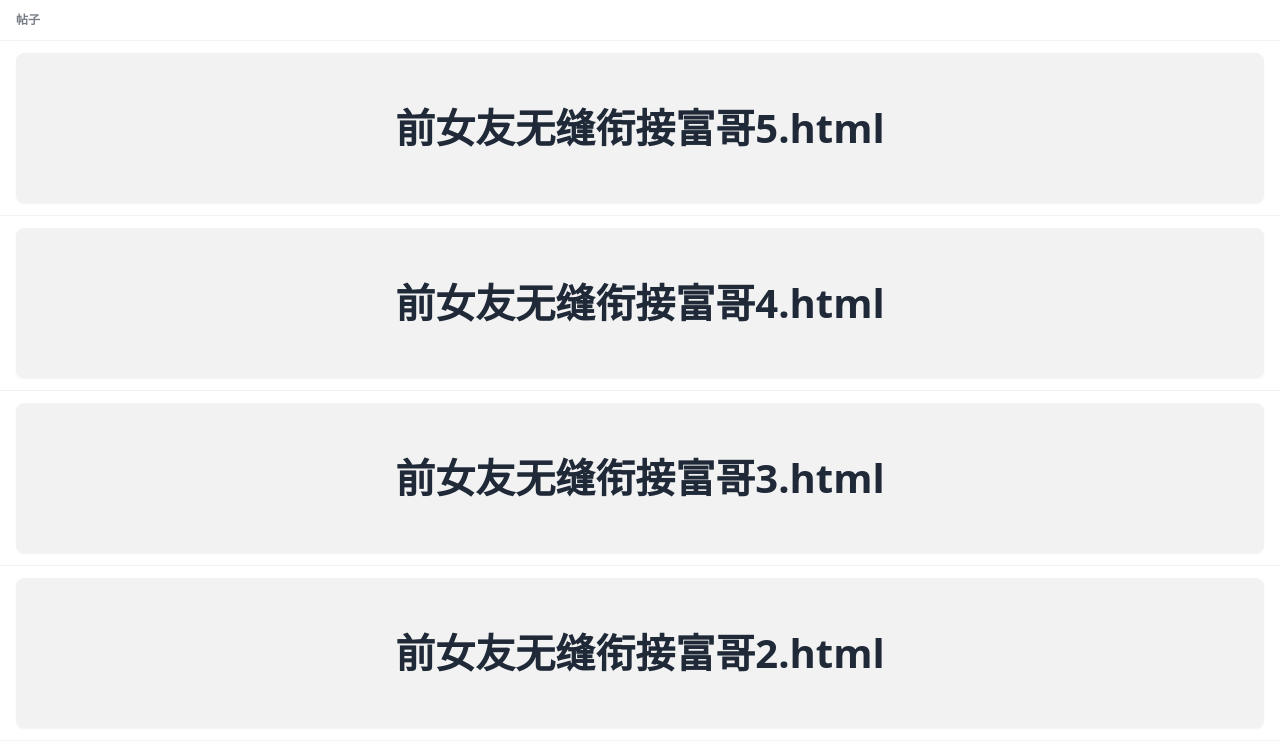
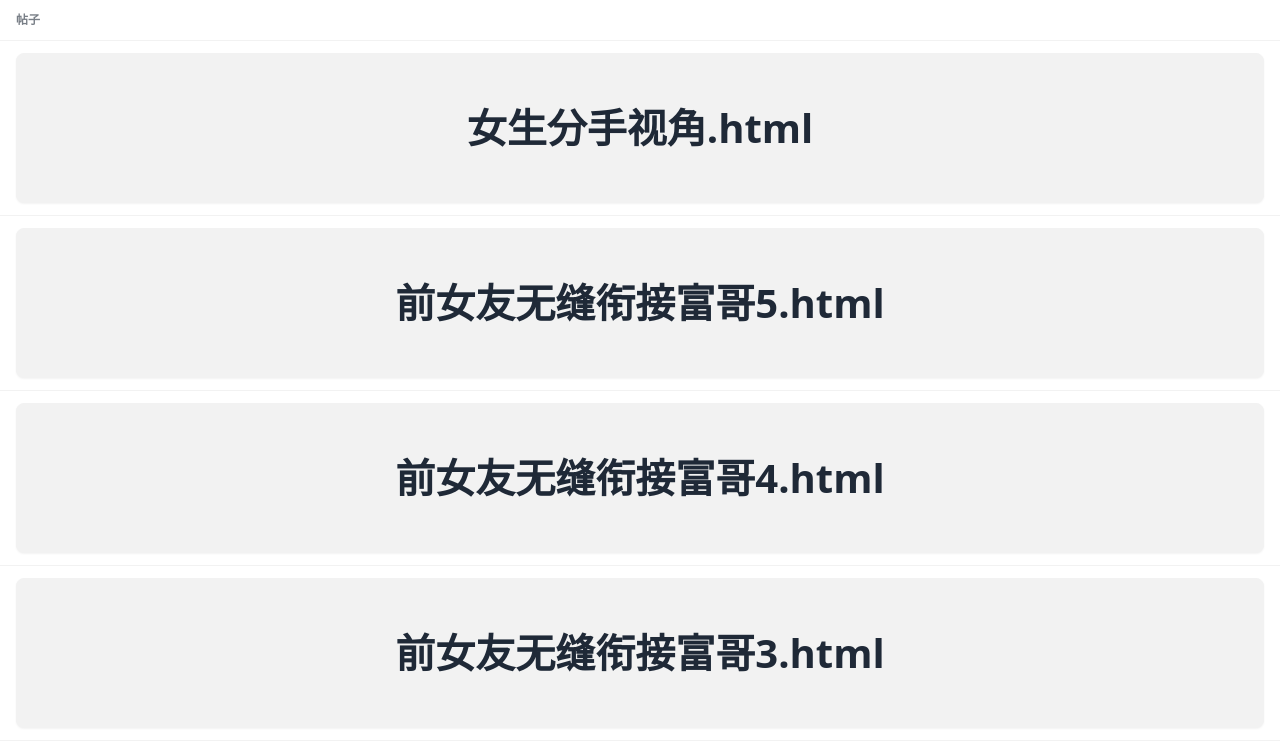
Before and after one commit to fhyxz001/tiangou, a plain HTML site: page index.html in a window 1280 px wide. Shown: the top 750 px of the page. Drawn offline with nearby package versions, Linux system fonts and the light colour scheme.

Commit message:
Update index.html

```diff
--- a/index.html
+++ b/index.html
@@ -46,6 +46,7 @@ const { createApp, ref } = Vue
                     '前女友无缝衔接富哥3.html',
                     '前女友无缝衔接富哥4.html',
                     '前女友无缝衔接富哥5.html',
+                    '女生分手视角.html'
                     ])
             }
         },
```
